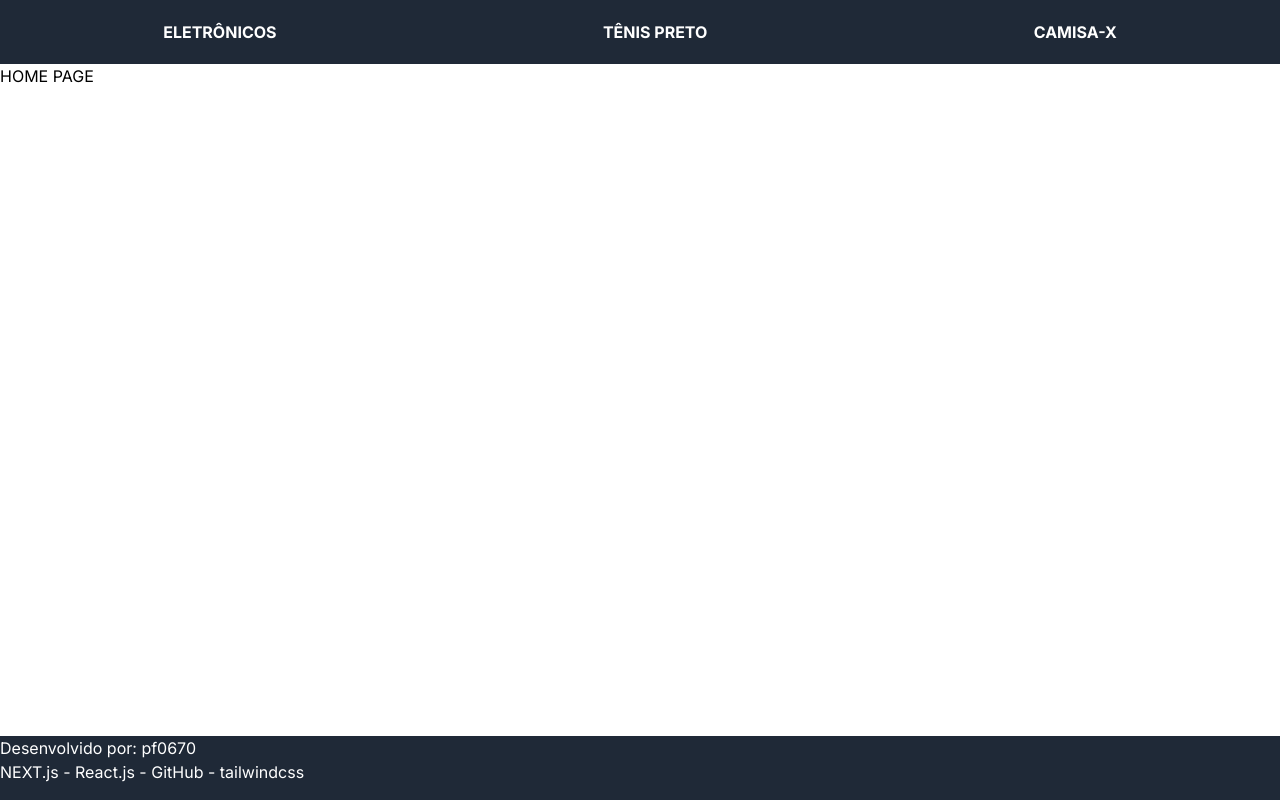
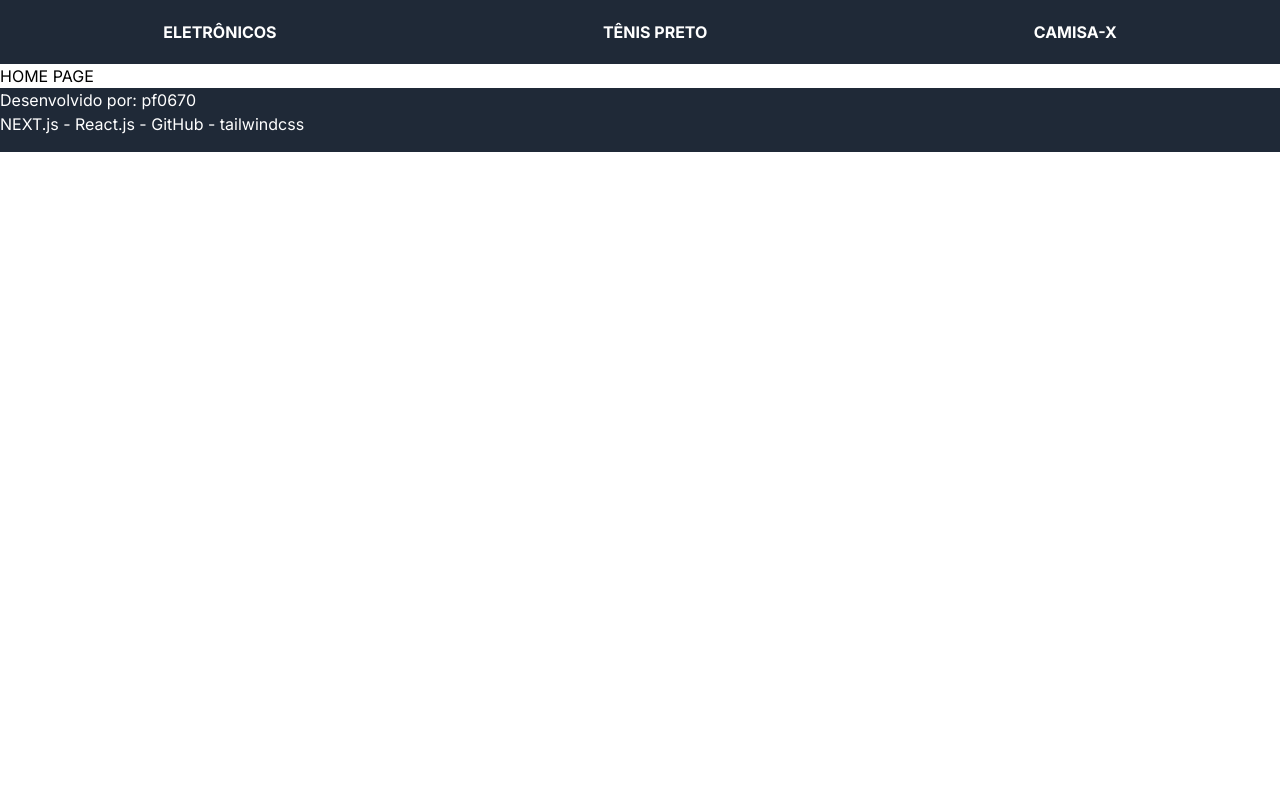
Before and after one commit to vruas/loja-app-1tdspl, a Next.js app: page / in a window 1280 px wide. Built offline with nearby package versions, Linux system fonts and the light colour scheme.

Commit message:
Inicio estilização do page-view-eletro com tailwind.

```diff
--- a/postcss.config.js
+++ b/postcss.config.js
@@ -1,5 +1,7 @@
 module.exports = {
   plugins: {
+    'postcss-import': {},
+    'tailwindcss/nesting': {},
     tailwindcss: {},
     autoprefixer: {},
   },
--- a/src/app/consumo/eletro-view/page.jsx
+++ b/src/app/consumo/eletro-view/page.jsx
@@ -18,7 +18,7 @@
     <div>
         <h1>Página dos Eletrônicos</h1>
 
-        <div>
+        <div className="card-eletro-view">
             <ul>
                 {
                     items.map((item)=>(
--- a/src/app/globals.css
+++ b/src/app/globals.css
@@ -7,4 +7,16 @@
     @apply block xl:p-5 sm:p-2 md:p-3 hover:bg-amber-400 transition-all duration-500 ease-out rounded font-bold;
   }
 
+  .rodape {
+    @apply bg-gray-800 text-white h-16 static w-full bottom-0;
+  }
+
+  .card-eletro-view {
+    @apply bg-slate-500;
+
+    & ul{
+      @apply flex flex-row flex-wrap justify-center;
+    }
+
+  }
 }
--- a/src/components/Rodape/Rodape.jsx
+++ b/src/components/Rodape/Rodape.jsx
@@ -2,7 +2,7 @@
 
 export default function Rodape() {
   return (
-    <footer className="bg-gray-800 text-white h-16 fixed w-full bottom-0">
+    <footer className="rodape">
         <div>
             <p>Desenvolvido por: <span>pf0670</span></p>
             <p>NEXT.js - React.js - GitHub - tailwindcss</p>
```
